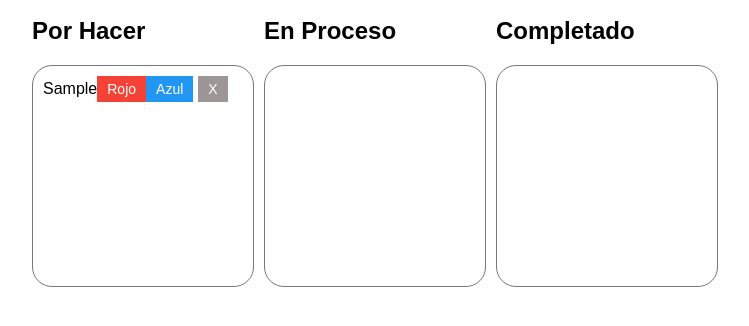
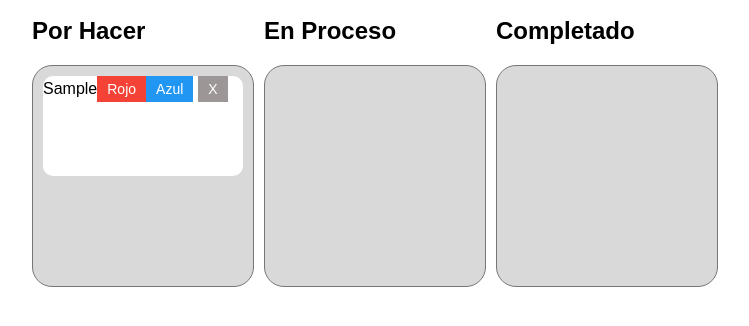
Before and after one commit to 123diso/trabajo-task-tarjetas-, a plain HTML site: page index.html in a window 1280 px wide. Both pictures are taken after typing "Sample" into the empty fields and a click on the button "Agregar". Shown: the part 314-640 px from the top of the page, without its empty margins (260-1009 px from the left). Drawn offline with Linux system fonts and the light colour scheme.

Commit message:
Update index.css

```diff
--- a/index.css
+++ b/index.css
@@ -37,22 +37,33 @@ h1 {
 .task-section {
   flex: 1;
   margin-right: 10px;
+
 }
 
 .task-section h2 {
   margin-top: 0;
+
 }
 
 .task-list {
-  border: 1px solid #797575;
+  border: 1px solid #797577;
   padding: 10px;
   min-height: 200px;
  min-width: 200px;
  border-radius: 20px;
+ background-color: #afafaf79;
+
 }
 
 .task-item {
   margin-bottom: 10px;
+  height: 100px;
+  width: 200px;
+  background-color: rgb(255, 255, 255);
+  word-wrap: break-word;
+  border-radius: 10px;
+
+
 }
 
 .delete-btn,
```
